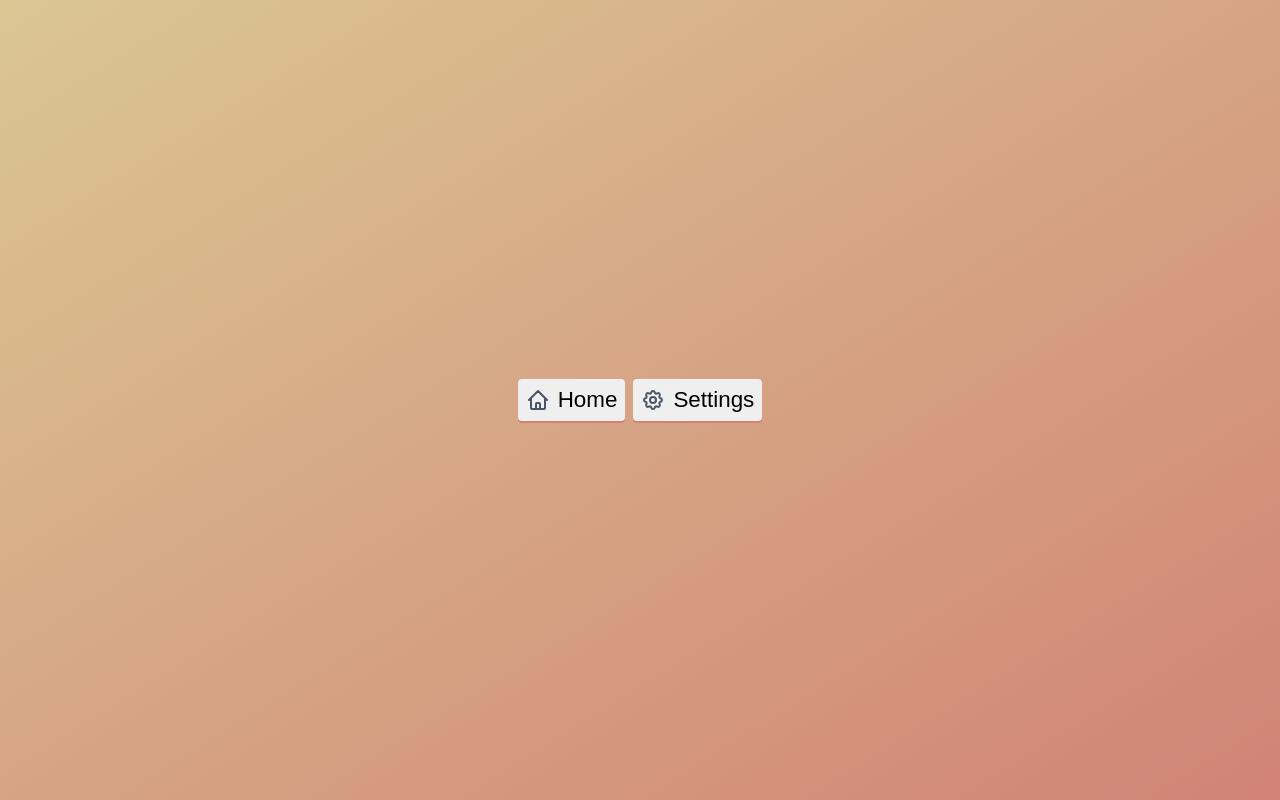
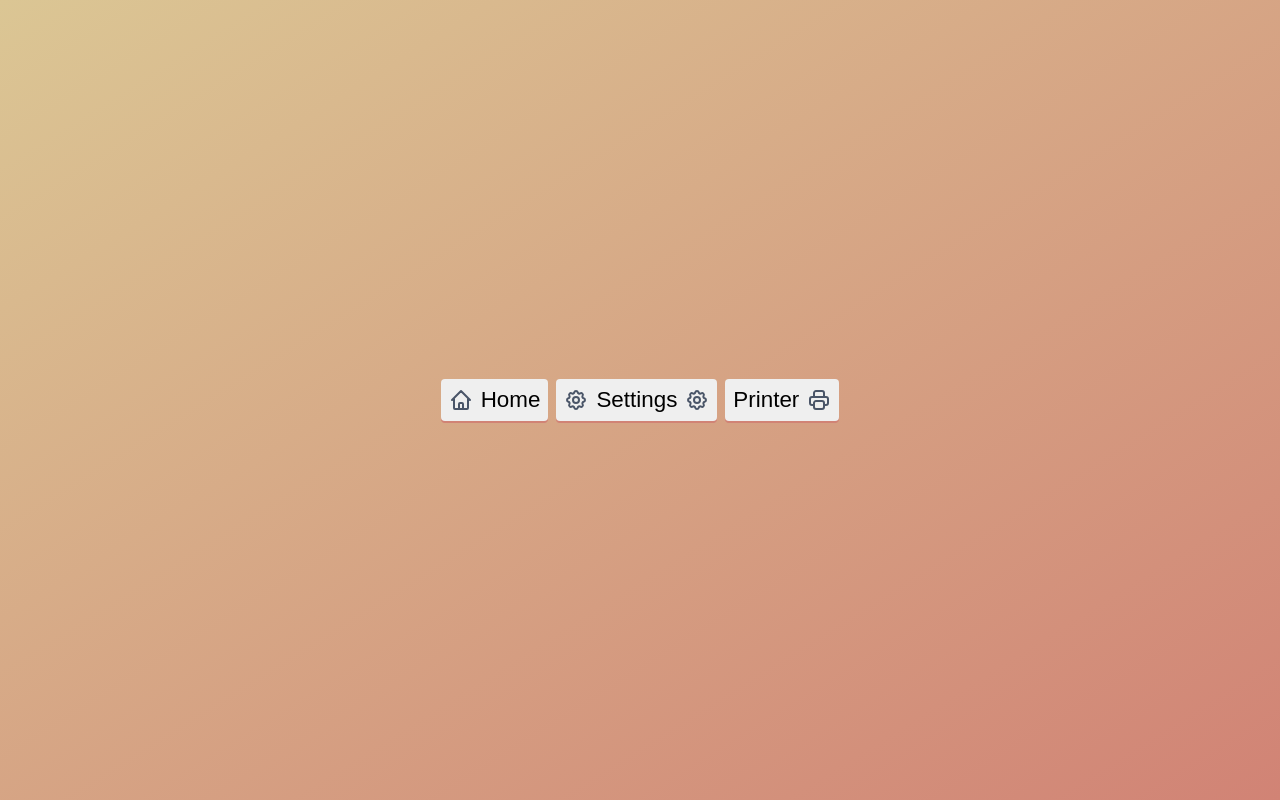
Before and after one commit to bratzie/fwbutton, an Angular app: page / in a window 1280 px wide. Built offline with nearby package versions, Linux system fonts and the light colour scheme.

Commit message:
STEP3: Icon position can be left, right or both

```diff
--- a/src/app/app.component.ts
+++ b/src/app/app.component.ts
@@ -1,4 +1,12 @@
 import { Component } from '@angular/core';
+
+interface Button {
+  text: string; // text to display on the button
+  icon: {
+    path: string; // icon name in the assets/icons folder
+    position: string; // specify side of icon, values: left, right or both
+  }
+}
 
 @Component({
   selector: 'app-root',
@@ -6,7 +14,8 @@ import { Component } from '@angular/core';
     <app-button
       *ngFor="let button of buttons"
       [buttonText]="button.text"
-      [iconPath]="button.icon">
+      [iconPath]="button.icon.path"
+      [iconPosition]="button.icon.position">
     </app-button>
   `,
   styles: [`
@@ -21,14 +30,27 @@ import { Component } from '@angular/core';
   `]
 })
 export class AppComponent {
-  buttons = [
+  buttons: Button[] = [
     {
       text: 'Home',
-      icon: 'icon-home.svg'
+      icon: {
+        path: 'icon-home.svg',
+        position: 'left'
+      },
     },
     {
       text: 'Settings',
-      icon: 'icon-cog.svg'
+      icon: {
+        path: 'icon-cog.svg',
+        position: 'both'
+      }
+    },
+    {
+      text: 'Printer',
+      icon: {
+        path: 'icon-printer.svg',
+        position: 'right'
+      }
     }
   ]
 }
--- a/src/app/button/button.component.html
+++ b/src/app/button/button.component.html
@@ -1,4 +1,5 @@
 <button class="findwise-button">
-  <img class="icon" [src]="'assets/icons/' + iconPath">
+  <img class="icon left" *ngIf="position.left || position.both" [src]="'assets/icons/' + iconPath">
   <span class="text">{{buttonText}}</span>
+  <img class="icon right" *ngIf="position.right || position.both" [src]="'assets/icons/' + iconPath">
 </button>
--- a/src/app/button/button.component.scss
+++ b/src/app/button/button.component.scss
@@ -16,7 +16,13 @@ $gutter: 8px;
     cursor: pointer;
 
     > .icon {
-      margin-right: $gutter;
+      &.left {
+        margin-right: $gutter;
+      }
+
+      &.right {
+        margin-left: $gutter;
+      }
     }
   }
 
--- a/src/app/button/button.component.ts
+++ b/src/app/button/button.component.ts
@@ -8,7 +8,17 @@ import { Component, OnInit, Input } from '@angular/core';
 export class ButtonComponent implements OnInit {
   @Input() buttonText: string;
   @Input() iconPath: string;
+  @Input() iconPosition: string;
+
+  position = {
+    left: false,
+    right: false,
+    both: false
+  }
 
   constructor() { }
-  ngOnInit() { }
+
+  ngOnInit() {
+    this.position[this.iconPosition] = true;
+  }
 }
```
Also changed, not shown: src/assets/icons/icon-printer.svg (added).
